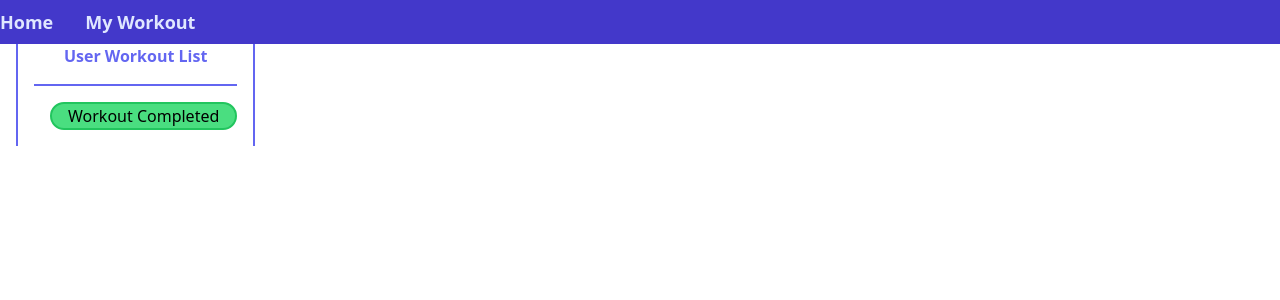
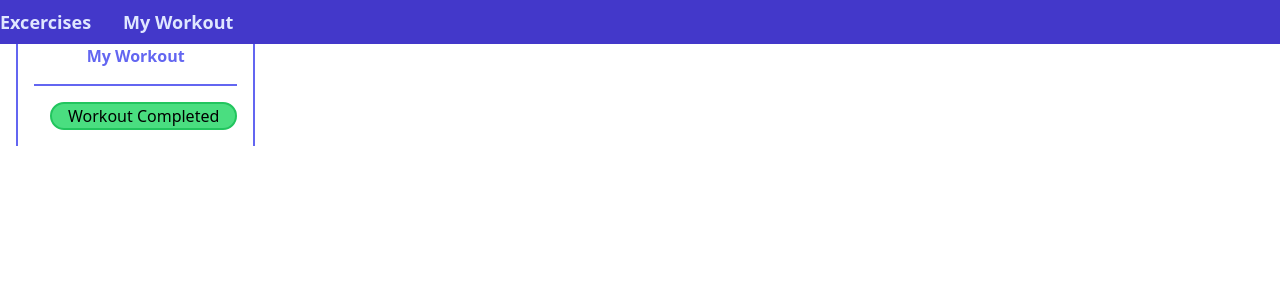
Before and after one commit to Natedaug/workout, a React (Create React App) app: page /userWorkout in a window 1280 px wide. Shown: the top 300 px of the page. Built offline with nearby package versions, Linux system fonts and the light colour scheme.

Commit message:
updated naming for navbar, and headers

```diff
--- a/src/components/Navbar.js
+++ b/src/components/Navbar.js
@@ -2,7 +2,7 @@ import { Link } from "react-router-dom";
 import { libraryPath, userWorkoutPath } from "../pages/pathways";
 function Navbar() {
 	const routes = [
-		{ label: "Home", path: libraryPath },
+		{ label: "Excercises", path: libraryPath },
 		{ label: "My Workout", path: userWorkoutPath },
 	];
 
--- a/src/components/usersWorkout/UserWorkoutList.js
+++ b/src/components/usersWorkout/UserWorkoutList.js
@@ -48,10 +48,10 @@ function UserWorkoutList() {
 	return (
 		<div className="border-x-2 border-indigo-500 px-4">
 			<h3 className="border-b-2 border-indigo-500 flex justify-center mb-4 pb-4 font-bold text-indigo-500">
-				User Workout List
+				My Workout
 			</h3>
 			<ol>{renderedList}</ol>
-			 {/* !!! Refactor when DB is set */}
+			{/* !!! Refactor when DB is set */}
 			{onMyWorkoutPage && renderWorkoutCompleteBtn}
 		</div>
 	);
--- a/src/pages/LibraryPage.js
+++ b/src/pages/LibraryPage.js
@@ -5,7 +5,7 @@ import UserWorkoutList from "../components/usersWorkout/UserWorkoutList";
 import Filter from "../components/Filter";
 import useExerciseContext from "../hooks/use-exercise-context";
 
-function HomePage() {
+function LibraryPage() {
 	const {
 		fetchExerciseLibrary,
 		fetchworkoutList,
@@ -56,4 +56,4 @@ function HomePage() {
 	);
 }
 
-export default HomePage;
+export default LibraryPage;
```
